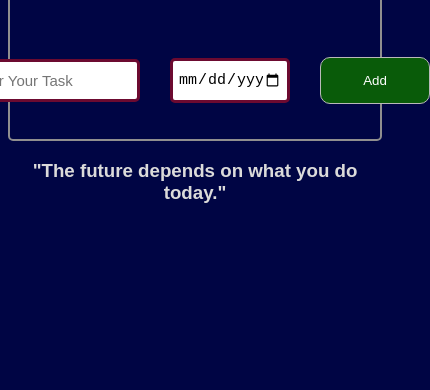
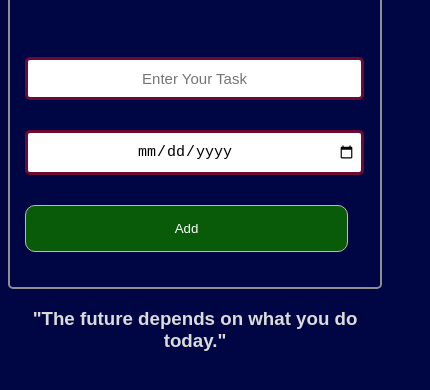
Before and after one commit to Avni-gr/TaskTrack, a plain HTML site: page index.html in a window 390 px wide. Shown: the part 86-476 px from the top of the page, 430 px wide, since content can reach past the window. Drawn offline with Linux system fonts and the light colour scheme.

Commit message:
Update style.css

```diff
--- a/style.css
+++ b/style.css
@@ -62,3 +62,28 @@ h3{
   text-align: center;
   color: rgb(219, 219, 218);
 }
+
+@media (max-width: 497px){
+
+  .GridContainer {
+    grid-template-columns: 1fr;
+  }
+
+  .GridContainer > * {
+    width: 95%;
+    text-align: center;
+  }
+
+  #inputValue {
+    margin-bottom: 10px;
+  }
+
+  #list-date {
+    margin-bottom: 10px;
+  }
+
+  .TaskContainer{
+    grid-template-columns: 1fr;
+  }
+
+}
```
